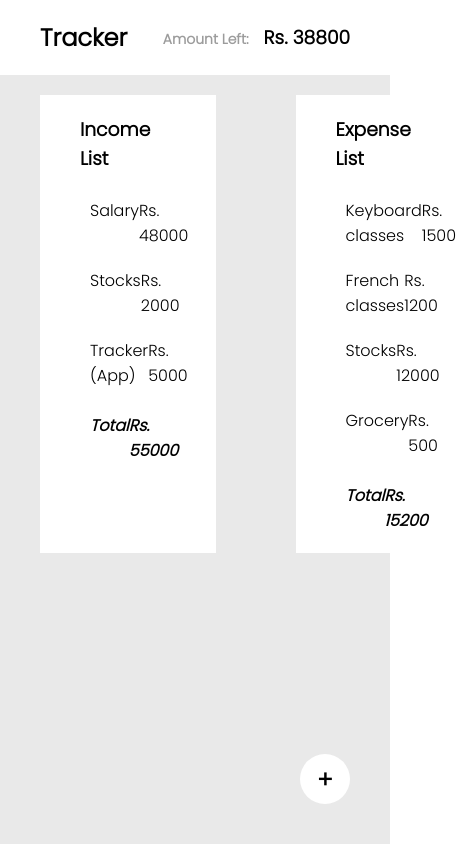
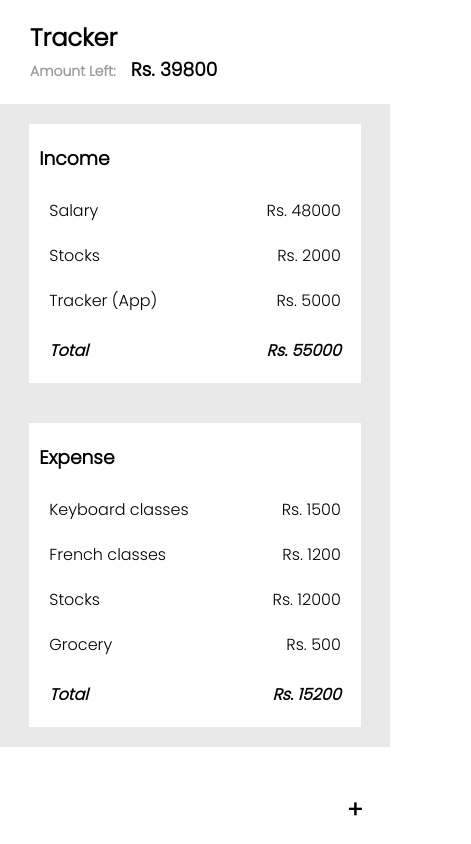
Before and after one commit to NishantGada/budget-tracker, a React (Create React App) app: page / in a window 390 px wide. Shown: the whole page, 471 px wide, since content can reach past the window. Built offline with nearby package versions, Linux system fonts and the light colour scheme.

Commit message:
Added responsive CSS

```diff
--- a/src/App.css
+++ b/src/App.css
@@ -94,7 +94,7 @@
 
 #modal {
 	width: 60%;
-  height: 75%;
+	max-height: 100%;
 	background-color: white;
 	padding: 10px 20px;
 
@@ -106,10 +106,7 @@
 	left: 0;
 	right: 0;
 	top: 80px;
-  /* text-align: center; */
-
 	display: flex;
-  /* align-items: center; */
 	justify-content: space-between;
 }
 
@@ -152,3 +149,70 @@
 .form-section h4 {
   	margin-top: 20px;
 }
+@media screen and (max-width: 400px) {
+	.App {
+		height: 100%;
+	}
+	.add {
+		width: 50px;
+		height: 50px;
+		background-color: white;
+
+		position: fixed;
+		right: 10px;
+		bottom: 10px;
+	}
+	.sect {
+		flex-direction: column;
+	}
+	.header {
+		padding: 20px 30px;
+		flex-direction: column;
+		align-items: flex-start;
+	}
+	.expenseList, .incomeList {
+		padding: 20px 10px;
+		margin: 20px auto;
+		width: 85%;
+	}
+	#modal {
+		width: 90%;
+	}
+	.form-section {
+		width: 100%;
+		margin: auto;
+	}
+}
+
+@media screen and (max-width: 865px) {
+	.App {
+		height: 100%;
+	}
+	.add {
+		width: 50px;
+		height: 50px;
+		background-color: white;
+
+		position: fixed;
+		right: 10px;
+		bottom: 10px;
+	}
+	.sect {
+		flex-direction: column;
+	}
+	.header {
+		padding: 20px 30px;
+	}
+	.expenseList, .incomeList {
+		padding: 20px 10px;
+		margin: 20px auto;
+		width: 85%;
+	}
+	#modal {
+		width: 90%;
+	}
+	.form-section {
+		width: 100%;
+		margin: auto;
+	}
+}
--- a/src/App.js
+++ b/src/App.js
@@ -1,4 +1,4 @@
-import { useState } from 'react';
+import { useEffect, useState } from 'react';
 import './App.css';
 
 import Header from './components/Header';
@@ -7,10 +7,13 @@ import ExpenseList from './components/ExpenseList';
 
 function App() {
 
-	const [modal, setModal] = useState(false);
 	const [expense, setExpense] = useState(15200);
 	const [income, setIncome] = useState(55000);
-	const [left, setLeft] = useState(38800);
+	const [left, setLeft] = useState();
+
+	useEffect(() => {
+		setLeft(income-expense);
+	}, [])
 
 	return (
 		<>
@@ -24,7 +27,6 @@ function App() {
 				<button className="add" onClick={() => {
 					document.getElementById("modal").style.visibility = "visible";
 					document.getElementsByClassName("App")[0].style.filter = "brightness(0.6)"
-					setModal(true)
 				}}>
 					<h3>+</h3>
 				</button>
@@ -34,15 +36,15 @@ function App() {
 				<div className="form-section">
 					<h4>Add an income</h4>
 					<form className="incomeForm">
-						<input type="text" name="income" id="income" placeholder="Enter name"/> <br />
-						<input type="number" name="incomeValue" id="incomeValue" placeholder="Enter amount"/>
+						<input type="text" name="income" id="income" placeholder="Enter name" autoComplete="off" /> <br />
+						<input type="number" name="incomeValue" id="incomeValue" placeholder="Enter amount" />
 						<input type="submit" value="Add" />
 					</form>
 
 					<h4>Add an expense</h4>
 					<form className="expenseForm">
-						<input type="text" name="expense" id="expense" placeholder="Enter name"/> <br />
-						<input type="number" name="expenseValue" id="expenseValue" placeholder="Enter amount"/>
+						<input type="text" name="expense" id="expense" placeholder="Enter name" autoComplete="off" /> <br />
+						<input type="number" name="expenseValue" id="expenseValue" placeholder="Enter amount" />
 						<input type="submit" value="Add" />
 					</form>
 				</div>
@@ -50,7 +52,6 @@ function App() {
 				<button onClick={() => {
 					document.getElementById("modal").style.visibility = "hidden";
 					document.getElementsByClassName("App")[0].style.filter = "brightness(1)"
-					setModal(false)
 				}}>+</button>
 			</div>
 		</>
--- a/src/components/ExpenseList.jsx
+++ b/src/components/ExpenseList.jsx
@@ -3,7 +3,7 @@ import React from 'react'
 export default function ExpenseList({ expense }) {
     return (
         <div className="expenseList">
-            <h3>Expense List</h3>
+            <h3>Expense</h3>
 
             <div className="expList">
                 <p>Keyboard classes <span>Rs. 1500</span></p>
--- a/src/components/IncomeList.jsx
+++ b/src/components/IncomeList.jsx
@@ -3,7 +3,7 @@ import React from 'react'
 export default function IncomeList({ income }) {
     return (
         <div className="incomeList">
-            <h3>Income List</h3>
+            <h3>Income</h3>
 
             <div className="incList">
                 <p>Salary <span>Rs. 48000</span></p>
```
Lines whose indentation alone changed are shown as unchanged.
